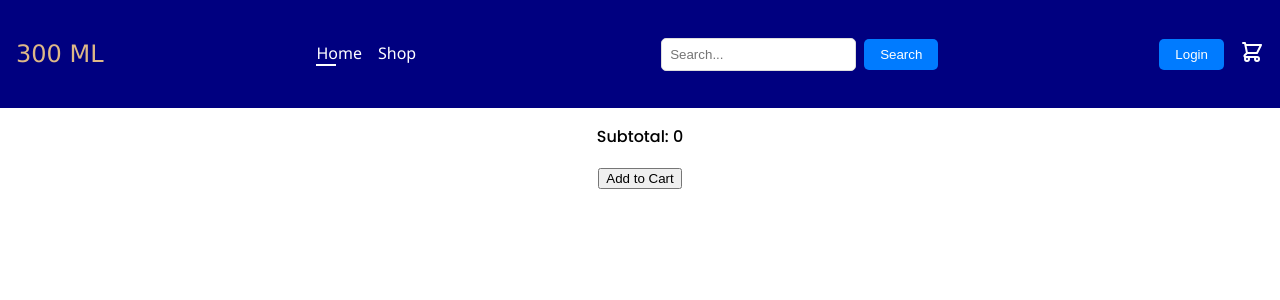
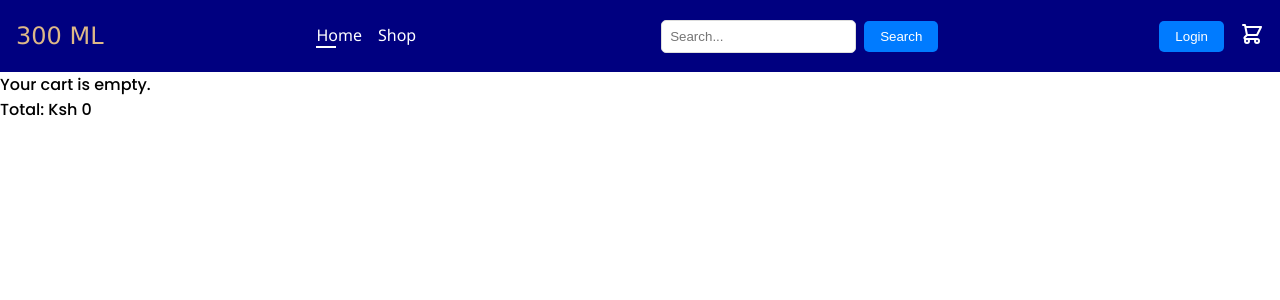
Before and after one commit to Murega14/300mlw, a React (Create React App) app: page /cart in a window 1280 px wide. Shown: the top 300 px of the page. Built offline with nearby package versions, Linux system fonts and the light colour scheme.

Commit message:
last working point

```diff
--- a/src/App.js
+++ b/src/App.js
@@ -1,10 +1,11 @@
+import React from 'react';
+import { Route, Routes} from 'react-router-dom';
 import './App.css';
 import Navbar from './components/assets/Navbar/Navbar';
-import { Routes, Route } from 'react-router-dom';
 import Home from './pages/Home';
-import Product from './pages/Product';
 import Cart from './pages/Cart';
 import LoginSignup from './pages/LoginSignup';
+import Product from './pages/Product';
 import Wine from './pages/Wine';
 import Gin from './pages/Gin';
 import Whiskey from './pages/Whiskey';
@@ -12,21 +13,53 @@ import Vodka from './pages/Vodka';
 import Beer from './pages/Beer';
 
 function App() {
-    return (
-      <div className="App">
-      <Navbar/>
+  const [cart, setCart] = React.useState([]);
+  const [setShow] = React.useState(true);
+
+  const handleClick = (cards) => {
+    const existingItem = cart.find((item) => item.id === cards.id);
+    if (existingItem) {
+      // If the item exists, update the quantity
+      setCart(
+        cart.map((item) =>
+          item.id === cards.id ? { ...item, amount: item.amount + 1 } : item
+        )
+      );
+    } else {
+      // Add the item to the cart
+      setCart([...cart, { ...cards, amount: 1 }]);
+    }
+  };
+
+  const handleChange = (cards, d) => {
+    // Adjust quantity or remove item from cart
+    if (d === 0) {
+      setCart(cart.filter((item) => item.id !== cards.id));
+    } else {
+      setCart(
+        cart.map((item) =>
+          item.id === cards.id ? { ...item, amount: item.amount + d } : item
+        )
+      );
+    }
+  };
+
+  return (
+    <React.Fragment>
+      <Navbar setShow={setShow} size={cart.length} />
       <Routes>
-        <Route path='/' element={<Home />}/>
-        <Route path='/wine' element={<Wine />} />
-        <Route path='/gin' element={<Gin />} />
-        <Route path='/whiskey' element={<Whiskey />} />
-        <Route path='/vodka' element={<Vodka />} />
-        <Route path='/beer' element={<Beer />} />
-        <Route path='/product' element={<Product />} />
-        <Route path='/cart' element={<Cart />} />
-        <Route path='/login' element={<LoginSignup />} />
+        <Route path="/" element={<Home handleClick={handleClick} />} />
+        <Route path="/product" element={<Product />} />
+        <Route path="/cart" element={<Cart cart={cart} handleChange={handleChange} setCart={setCart} />} />
+        <Route path="/login" element={<LoginSignup />} />
+        <Route path="/wine" element={<Wine />} />
+        <Route path="/gin" element={<Gin />} />
+        <Route path="/whiskey" element={<Whiskey />} />
+        <Route path="/vodka" element={<Vodka />} />
+        <Route path="/beer" element={<Beer />} />
+        {/* Add more routes as needed */}
       </Routes>
-      </div>
+    </React.Fragment>
   );
 }
 
--- a/src/components/assets/Navbar/Navbar.css
+++ b/src/components/assets/Navbar/Navbar.css
@@ -1,5 +1,8 @@
 /* Add this CSS code to your Navbar.css file */
-
+* {
+    margin: 0;
+    padding: 0;
+}
 .navbar {
     display: flex;
     justify-content: space-between;
--- a/src/pages/Cart.css
+++ b/src/pages/Cart.css
@@ -1,31 +1,77 @@
-body {
-    font-family: Arial, sans-serif;
-   }
+* {
+    margin: 0;
+    padding: 0;
+  }
 
-   .cart {
-    width: 100%;
-    max-width: 800px;
-    margin: 0 auto;
-   }
+  article {
+    width: 60%;
+    margin: auto;
+  }
 
-   .cart-items {
-    display: grid;
-    grid-template-columns: repeat(auto-fit, minmax(200px, 1fr));
-    grid-gap: 1rem;
-   }
+  .cart_box img {
+    width: 50px;
+    height: 50px;
+  }
+  .cart_img {
+    display: flex;
+    width: 400px;
+  }
 
-   .cart-item {
-    padding: 1rem;
-    background-color: #f5f5f5;
-    border-radius: 4px;
+  .cart_img p {
+    font-weight: bold;
+    margin-left: 10px;
+  }
+
+  .cart_box {
     display: flex;
     align-items: center;
-   }
+    justify-content: space-between;
+    margin-top: 20px;
+    border-bottom: 2px solid skyblue;
+    padding-bottom: 5px;
+  }
 
-   .cart-item img {
-    width: 100px;
-    height: 100px;
-    object-fit: cover;
-    border-radius: 50%;
-    margin-right: 1rem;
-   }
+  .cart_box div:nth-child(2) button {
+    padding: 5px 10px;
+    font-weight: bold;
+    margin-right: 5px;
+  }
+
+  .cart_box div:nth-child(3) button {
+    padding: 5px 10px;
+    font-weight: bold;
+    letter-spacing: 2px;
+    border: none;
+    outline: none;
+    color: white;
+    background-color: skyblue;
+    border-radius: 5px;
+    cursor: pointer;
+  }
+  .cart_box div:nth-child(3) button:hover {
+    background-color: darkseagreen;
+  }
+  .cart_box div:nth-child(3) span {
+    background-color: lightgreen;
+    padding: 5px 10px;
+    border-radius: 5px;
+    margin-right: 10px;
+  }
+
+  .total {
+    display: flex;
+    justify-content: space-between;
+  }
+
+  .total span:nth-child(1) {
+    font-size: 2rem;
+    color: skyblue;
+    font-weight: bold;
+    letter-spacing: 2px;
+  }
+
+  .total span:nth-child(2) {
+    font-size: 2rem;
+    color: green;
+    font-weight: bold;
+  }
--- a/src/pages/Cart.jsx
+++ b/src/pages/Cart.jsx
@@ -1,44 +1,53 @@
 import React, { useEffect, useState } from 'react';
 
-function Cart() {
-  const [cartItems, setCartItems] = useState([]); // Ensure cartItems is initialized as an empty array
+const Cart = ({ cart, setCart, handleChange }) => {
+  const [price, setPrice] = useState(0);
 
-  // Load cart items from localStorage on component mount
-  useEffect(() => {
-    const storedCartItems = localStorage.getItem('cartItems');
-    if (storedCartItems) {
-      setCartItems(JSON.parse(storedCartItems));
-    }
-  }, []);
-
-  // Update cartItems and localStorage when cart changes
-  const addToCart = (product) => {
-    const updatedCart = [...cartItems, product];
-    setCartItems(updatedCart);
-    localStorage.setItem('cartItems', JSON.stringify(updatedCart));
+  const handleRemove = (id) => {
+    const arr = cart.filter((card) => card.id !== id);
+    setCart(arr);
   };
 
-  // Function to calculate subtotal
-  const calculateSubtotal = () => {
-    return cartItems.reduce((sum, item) => sum + parseFloat(item.price), 0); // Ensure item.price is converted to a number
-  };
+  useEffect(() => {
+    const handlePrice = () => {
+      let ans = 0;
+      if (cart && cart.length > 0) {
+        cart.forEach((card) => (ans += card.amount * parseFloat(card.price.replace('Ksh ', ''))));
+      }
+      setPrice(ans);
+    };
+
+    handlePrice();
+  }, [cart]); // Run when cart changes
 
   return (
-    <div className="cart">
-      {/* Display cart items */}
-      <ul>
-        {cartItems.map((item, index) => (
-          <li key={index}>
-            {item.name} - {item.price}
-          </li>
-        ))}
-      </ul>
-      {/* Display subtotal */}
-      <p>Subtotal: {calculateSubtotal()}</p>
-      {/* Add items to cart */}
-      <button onClick={() => addToCart({ name: 'Product', price: '10' })}>Add to Cart</button>
-    </div>
+    <article>
+      {cart && cart.length > 0 ? (
+        cart.map((card) => (
+          <div className="cart_box" key={card.id}>
+            <div className="cart_img">
+              <img src={card.Image} alt={card.name} />
+              <p>{card.name}</p>
+            </div>
+            <div>
+              <button onClick={() => handleChange(card, 1)}>+</button>
+              <button>{card.amount}</button>
+              <button onClick={() => handleChange(card, -1)}>-</button>
+            </div>
+            <div>
+              <span>Ksh {card.price}</span>
+              <button onClick={() => handleRemove(card.id)}>Remove</button>
+            </div>
+          </div>
+        ))
+      ) : (
+        <p>Your cart is empty.</p>
+      )}
+      <div className="cart_total">
+        <p>Total: Ksh {price}</p>
+      </div>
+    </article>
   );
-}
+};
 
 export default Cart;
--- a/src/pages/Home.css
+++ b/src/pages/Home.css
@@ -1,3 +1,18 @@
 .header {
+    display: flex;
+    flex-direction: column;
+    justify-content: space-between;
+    background-color: whitesmoke;
+    margin-left: 0;
+    margin-right: 0;
+   }
+
+   .header h1 {
     text-align: start;
-}
+    margin-bottom: 0;
+   }
+
+   .header h3 {
+    margin-top: 0;
+    text-align: justify;
+   }
--- a/src/pages/Home.jsx
+++ b/src/pages/Home.jsx
@@ -1,41 +1,49 @@
-import React from 'react'
-import './Home.css'
-import Hero from '../components/Hero/Hero'
-import gilbeys from '../components/assets/gilbeysgin750ml.jpeg'
-import ko from '../components/assets/ko750ml.jpeg'
-import whitecap from '../components/assets/whitecap.jpg'
-import tusker from '../components/assets/tusker.jpg'
-import cmorg from '../components/assets/captainmorgan750ml.jpg'
-import jameson from '../components/assets/jameson.jpg'
-import smirnoff from '../components/assets/smirnoff.jpg'
+import React, { useState } from 'react';
+import './Home.css';
+import Hero from '../components/Hero/Hero';
+import gilbeys from '../components/assets/gilbeysgin750ml.jpeg';
+import ko from '../components/assets/ko750ml.jpeg';
+import whitecap from '../components/assets/whitecap.jpg';
+import tusker from '../components/assets/tusker.jpg';
+import cmorg from '../components/assets/captainmorgan750ml.jpg';
+import jameson from '../components/assets/jameson.jpg';
+import smirnoff from '../components/assets/smirnoff.jpg';
 
 const Home = () => {
-
-  const [cart, setCart] = React.useState([]);
+  const [cart, setCart] = useState([]);
 
   const cards = [
-    { Image: jameson, name: 'Jameson 750ml', price: 'Ksh 2,700' },
-    { Image: smirnoff, name: 'Smirnoff 750ml', price: 'Ksh 2,500' },
-    { Image: gilbeys, name: 'Gilbeys Gin 750ml', price: 'Ksh 1,300' },
-    { Image: ko, name: 'Kenyan Originals Gin 750ml', price: 'Ksh 2,500' },
-    { Image: whitecap, name: 'White Cap Lager 500ml', price: 'Ksh 250' },
-    { Image: tusker, name: 'Tusker Lager 500ml', price: 'Ksh 200' },
-    { Image: cmorg, name: 'Captain Morgan 750ml', price: 'Ksh 1,000' },
+    { Image: jameson, name: 'Jameson 750ml', price: 'Ksh 2,700', id: '1' },
+    { Image: smirnoff, name: 'Smirnoff 750ml', price: 'Ksh 2,500', id: '2' },
+    { Image: gilbeys, name: 'Gilbeys Gin 750ml', price: 'Ksh 1,300', id: '3' },
+    { Image: ko, name: 'Kenyan Originals Gin 750ml', price: 'Ksh 2,500', id: '4' },
+    { Image: whitecap, name: 'White Cap Lager 500ml', price: 'Ksh 250', id: '5' },
+    { Image: tusker, name: 'Tusker Lager 500ml', price: 'Ksh 250', id: '6' },
+    { Image: cmorg, name: 'Captain Morgan 750ml', price: 'Ksh 1,000', id: '7' },
     // Add more products if needed
   ];
-  const addToCart = (product) => {
-    setCart([...cart, product]);
-    console.log('Product added to cart:', product);
-  }
+
+  const handleClick = (card) => {
+    if (cart.findIndex((cartItem) => cartItem.id === card.id) === -1) {
+      setCart([...cart, { ...card, amount: 1 }]);
+    }
+  };
+
+  const handleChange = (card, d) => {
+    const updatedCart = cart.map((cartItem) =>
+      cartItem.id === card.id ? { ...cartItem, amount: cartItem.amount + d } : cartItem
+    );
+    setCart(updatedCart.filter((cartItem) => cartItem.amount > 0));
+  };
 
   return (
     <div className='header'>
       <h1>Best Sellers</h1>
-      <Hero cards={cards} addToCart={addToCart} />
+      <Hero cards={cards} handleClick={handleClick} handleChange={handleChange} />
 
       <h3>Contact Us</h3>
     </div>
   );
 };
 
-export default Home
+export default Home;
--- a/src/pages/Product.css
+++ b/src/pages/Product.css
@@ -1,3 +1,8 @@
+* {
+    margin: 0;
+    padding: 0;
+}
+
 .product-cards {
     display: flex;
     justify-content: center;
@@ -5,6 +10,7 @@
     padding: 16px;
     background-color: azure;
     text-decoration: solid;
+    text-align: center;
    }
 
    .prouct-card-container {
@@ -27,8 +33,8 @@
 }
 
    .product-card img {
-    width: 100%;
-    height: 50%;
+    width: 200px;
+    height: 300px;
     object-fit: cover;
     border: 14px;
    }
```
Also changed, not shown: src/components/Hero/Hero.jsx (+5 -10 lines).
